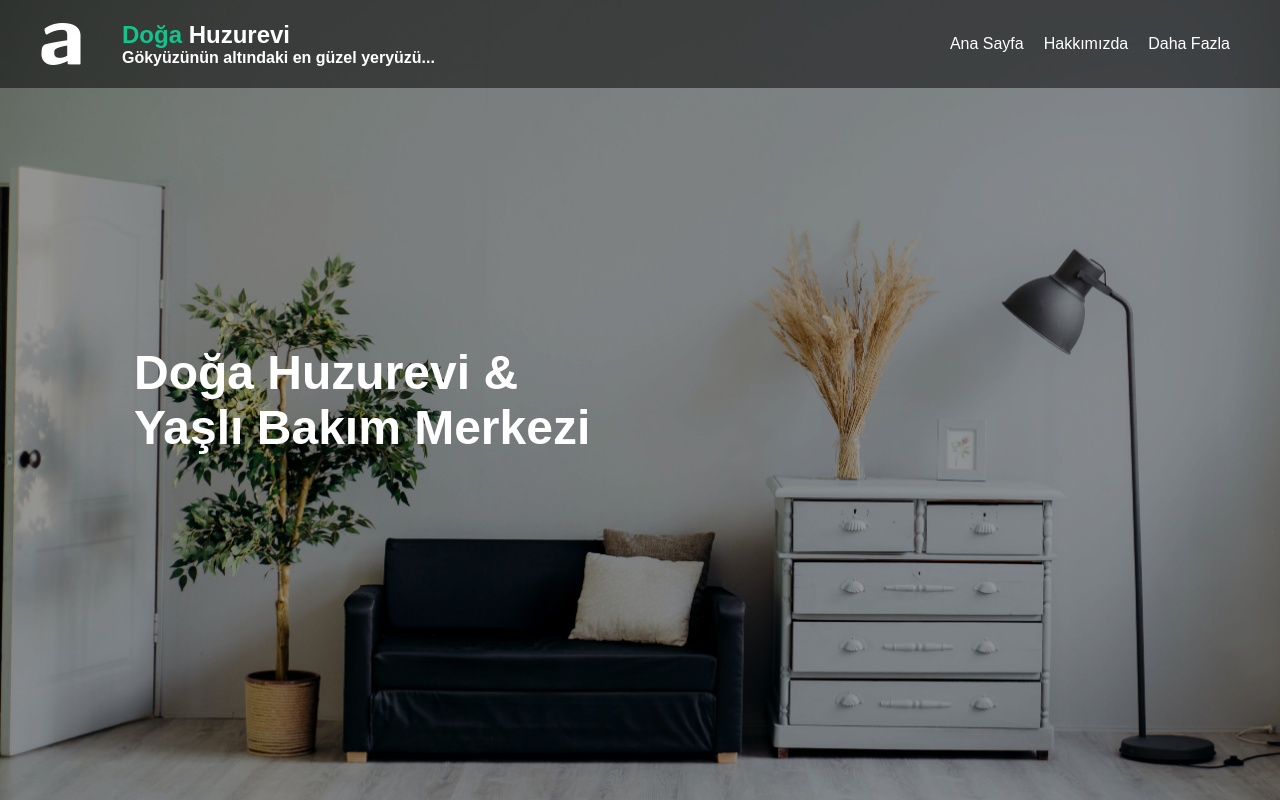
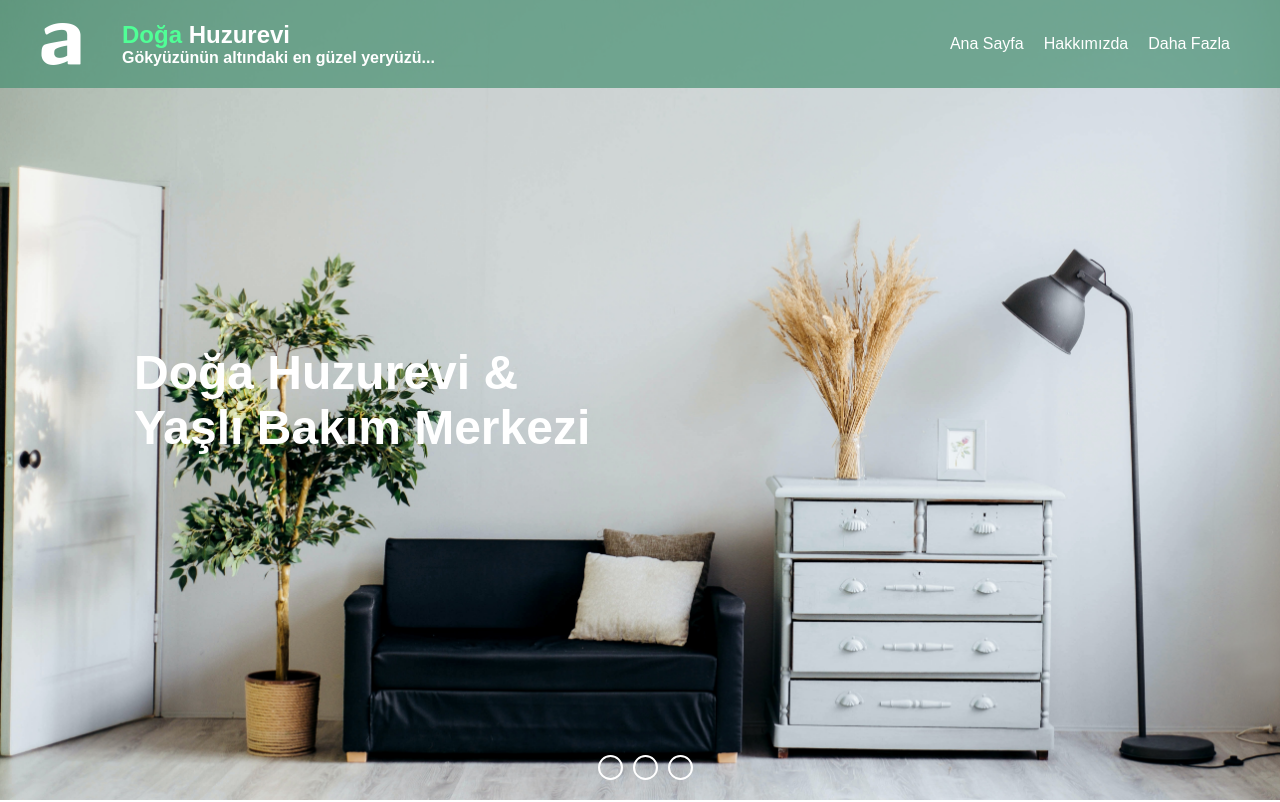
Before and after one commit to p0rt1a/Doga-Huzurevi, a website: page public/index.html in a window 1280 px wide. Shown: the top 802 px of the page. Drawn offline with Linux system fonts and the light colour scheme.

Commit message:
stylized changed and script updated

```diff
--- a/public/index.html
+++ b/public/index.html
@@ -23,7 +23,9 @@
             <div>
               <i class="fab fa-amilia fa-3x"></i>
               <div class="main-nav-content">
-                <h2><span style="color: #14c38e">Doğa</span> Huzurevi</h2>
+                <h2>
+                  <span style="color: rgb(80, 255, 150)">Doğa</span> Huzurevi
+                </h2>
                 <h4>Gökyüzünün altındaki en güzel yeryüzü...</h4>
               </div>
             </div>
@@ -38,6 +40,10 @@
 
       <div class="main-content">
         <h1>Doğa Huzurevi & Yaşlı Bakım Merkezi</h1>
+      </div>
+
+      <div class="slider-pointers">
+        <!-- <div class="pointer"></div> -->
       </div>
     </section>
 
--- a/public/script.js
+++ b/public/script.js
@@ -1,4 +1,5 @@
 let main = document.getElementById("main");
+let sliderPointers = document.querySelector(".slider-pointers");
 
 let imageList = [
   "alexandra-gorn-JIUjvqe2ZHg-unsplash.jpg",
@@ -6,24 +7,43 @@ let imageList = [
   "vlad-sargu-ItphH2lGzuI-unsplash.jpg",
 ];
 
-let index = 0;
+let imageIndex = 0;
+let sliderIndex = -1;
 
 function changeImage() {
-  main.style.backgroundImage = `url(img/${imageList[index]})`;
-  index++;
-  if (index >= imageList.length) {
-    index = 0;
+  main.style.backgroundImage = `url(img/${imageList[imageIndex]})`;
+  imageIndex++;
+  if (imageIndex >= imageList.length) {
+    imageIndex = 0;
   }
+}
+
+function changeSliderPointer() {
+  if (sliderIndex >= 0) {
+    sliderPointers.children[sliderIndex].classList.remove("selected");
+  }
+  sliderIndex++;
+  if (sliderIndex >= imageList.length) {
+    sliderIndex = 0;
+  }
+  sliderPointers.children[sliderIndex].classList.add("selected");
 }
 
 function myCoroutine() {
   setTimeout(() => {
     console.log("Coroutine called");
     changeImage();
+    changeSliderPointer();
     myCoroutine();
   }, 5000);
 }
 
 window.addEventListener("load", () => {
   myCoroutine();
+  for (let i = 0; i < imageList.length; i++) {
+    let html = `
+        <a class="pointer"></a>
+    `;
+    sliderPointers.insertAdjacentHTML("beforeend", html);
+  }
 });
--- a/scss/_home.scss
+++ b/scss/_home.scss
@@ -6,26 +6,49 @@
   background-size: cover;
   background-repeat: no-repeat;
   height: 100vh;
+  position: relative;
+
+  .slider-pointers {
+    display: flex;
+    justify-content: center;
+    position: absolute;
+    width: 100%;
+    bottom: 20px;
+
+    .pointer {
+      border: 2px solid #fff;
+      width: 25px;
+      cursor: pointer;
+      height: 25px;
+      border-radius: 50%;
+      margin-left: 10px;
+      transition: all 1s;
+
+      &.selected {
+        background-color: #fff;
+      }
+    }
+  }
 
   & * {
     z-index: 5;
   }
 
-  &::before {
-    content: "";
-    position: absolute;
-    top: 0;
-    left: 0;
-    width: 100%;
-    height: 100%;
-    background-color: rgba(0, 0, 0, 0.4);
-  }
+  // &::before {
+  //   content: "";
+  //   position: absolute;
+  //   top: 0;
+  //   left: 0;
+  //   width: 100%;
+  //   height: 100%;
+  //   background-color: rgba(42, 217, 158, 0.2);
+  // }
 
   &-navbar {
     padding: 20px 0;
     position: fixed;
     width: 100%;
-    background-color: rgba(0, 0, 0, 0.5);
+    background-color: rgba(72, 145, 115, 0.7);
 
     nav {
       display: flex;
```
Also changed, not shown: public/css/main.css.
